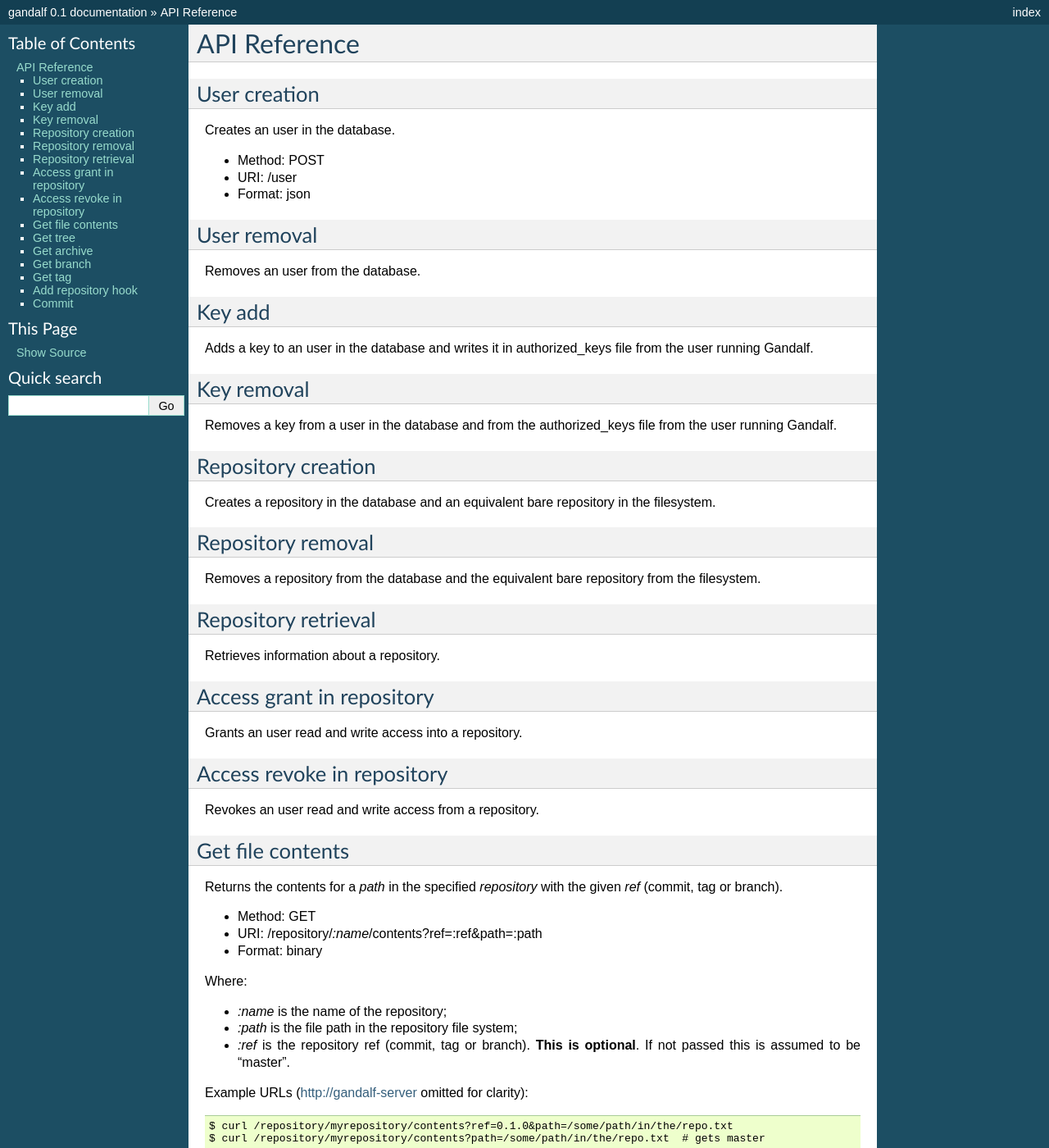
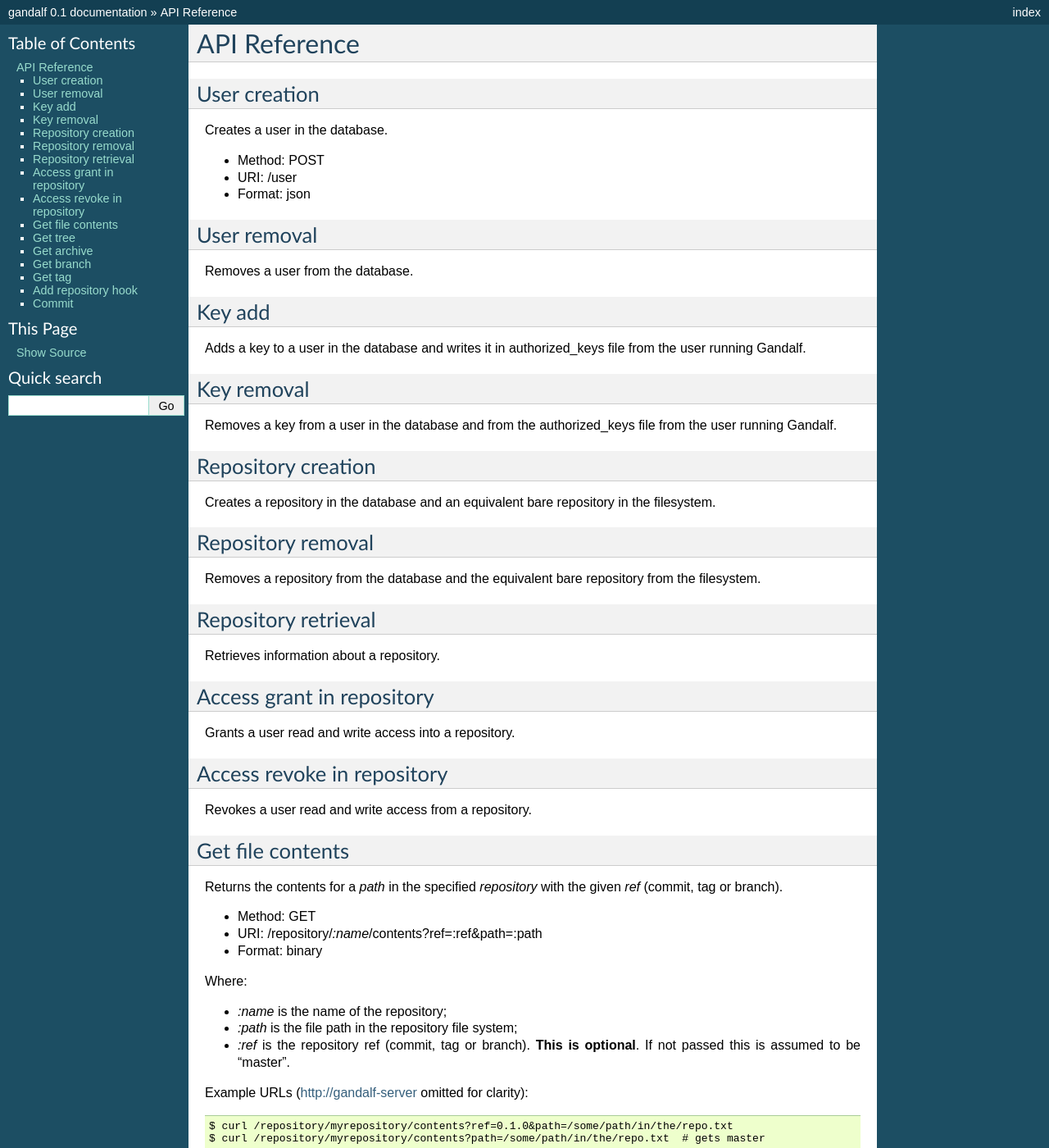
Before and after one commit to tsuru/gandalf, a Sphinx documentation site: the page built from docs/source/api.rst, in a window 1280 px wide and 1400 px high. Shown: the whole window at 82% size. Built offline with Sphinx 7.4.7, drawn with Linux system fonts in a browser that asks for light colours.

Commit message:
Correctly use the indefinite article before consonant-sounding words

```diff
--- a/docs/source/api.rst
+++ b/docs/source/api.rst
@@ -4,7 +4,7 @@ API Reference
 User creation
 -------------
 
-Creates an user in the database.
+Creates a user in the database.
 
 * Method: POST
 * URI: /user
@@ -13,12 +13,12 @@ Creates an user in the database.
 User removal
 ------------
 
-Removes an user from the database.
+Removes a user from the database.
 
 Key add
 -------
 
-Adds a key to an user in the database and writes it in authorized_keys file from the user running Gandalf.
+Adds a key to a user in the database and writes it in authorized_keys file from the user running Gandalf.
 
 Key removal
 -----------
@@ -43,12 +43,12 @@ Retrieves information about a repository.
 Access grant in repository
 --------------------------
 
-Grants an user read and write access into a repository.
+Grants a user read and write access into a repository.
 
 Access revoke in repository
 ---------------------------
 
-Revokes an user read and write access from a repository.
+Revokes a user read and write access from a repository.
 
 Get file contents
 -----------------
```
Also changed, not shown: docs/source/quickstart.rst (+4 -4 lines).
